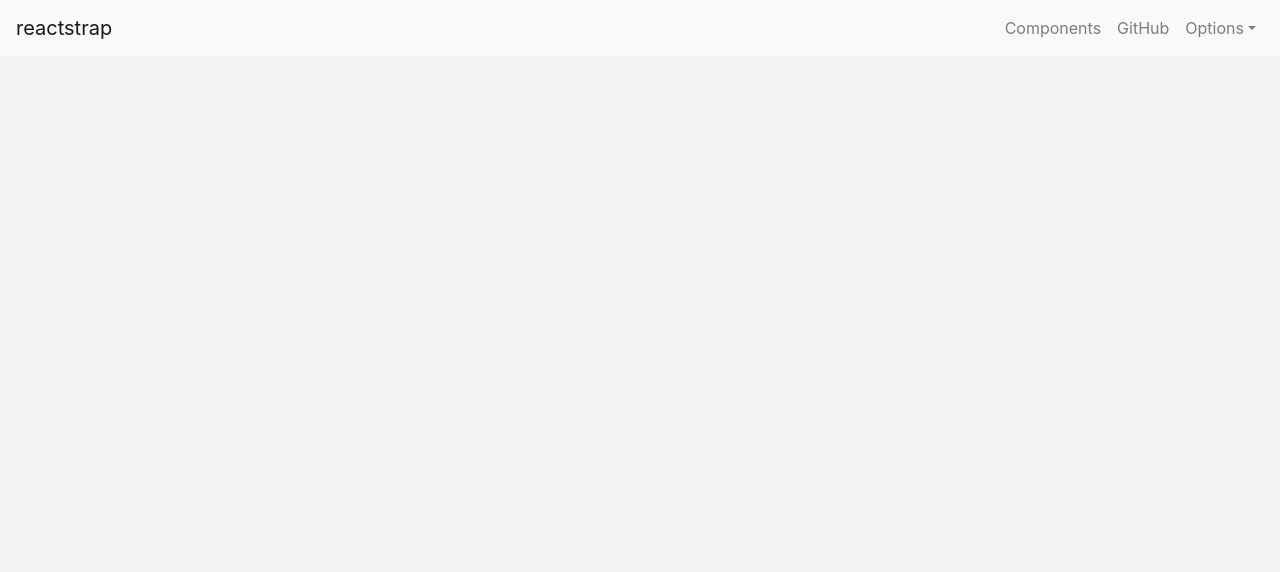
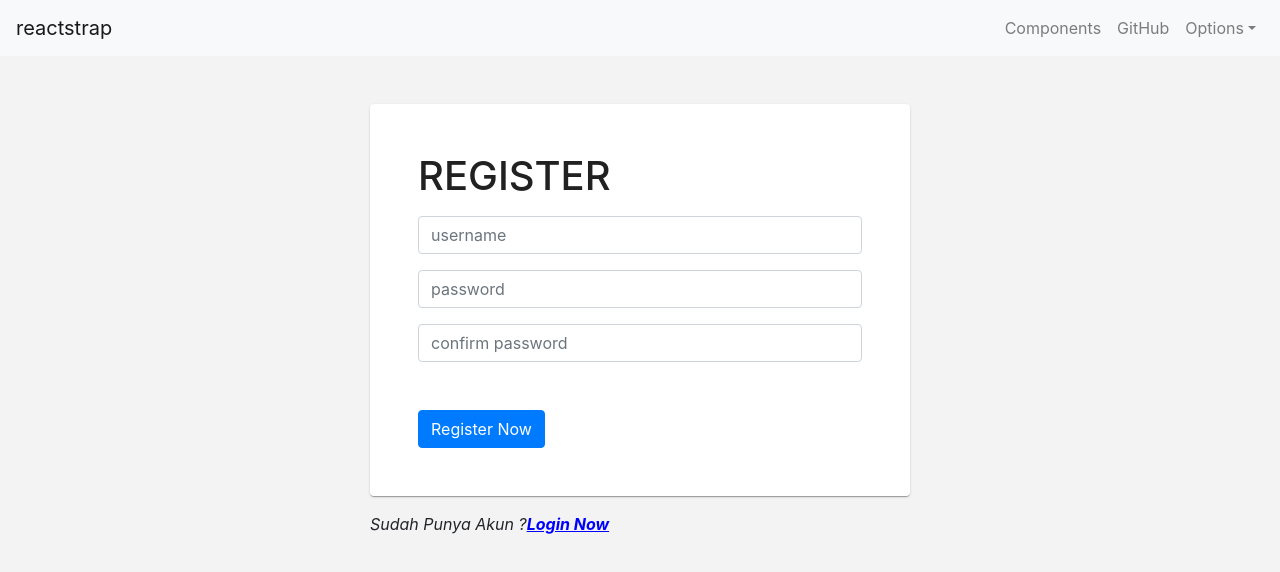
Before and after one commit to jamaludinfikrii/bioskop-pwd, a React (Create React App) app: page /register in a window 1280 px wide. Shown: the top 572 px of the page. Built offline with nearby package versions, Linux system fonts and the light colour scheme.

Commit message:
movie-detail login

```diff
--- a/src/App.js
+++ b/src/App.js
@@ -3,10 +3,12 @@ import Header from './components/header'
 import MovieList from './pages/movieList'
 import Bebas from './pages/admin/manageMovie'
 import MovieDetail from './pages/movieDetail'
+import Register from './pages/register'
 
 import { Route } from 'react-router-dom'
 
 import './App.css';
+import Login from './pages/login';
 
 class App extends React.Component {
 
@@ -17,6 +19,8 @@ class App extends React.Component {
         <Route exact path='/' component= {MovieList} />
         <Route path='/manage' component={Bebas} />
         <Route path='/movie-detail' component={MovieDetail} />
+        <Route path='/register' component={Register} />
+        <Route path='/login' component={Login} />
       </div>
     );
   }
--- a/src/index.js
+++ b/src/index.js
@@ -5,11 +5,18 @@ import * as serviceWorker from './serviceWorker';
 import 'bootstrap/dist/css/bootstrap.min.css'
 import App from './App';
 import { BrowserRouter } from 'react-router-dom'
+import { createStore } from 'redux'
+import { Provider } from 'react-redux'
+import Reducer from './redux/reducers'
+
+const bebas = createStore(Reducer)
 
 ReactDOM.render(
-    <BrowserRouter>
-        <App/>
-    </BrowserRouter>
+    <Provider store={bebas}>
+        <BrowserRouter>
+            <App/>
+        </BrowserRouter>
+    </Provider>
 , document.getElementById('root'));
 
 // If you want your app to work offline and load faster, you can change
--- a/src/pages/login.jsx
+++ b/src/pages/login.jsx
@@ -0,0 +1,32 @@
+import React, { Component } from 'react'
+import {Paper} from '@material-ui/core'
+import { Link } from 'react-router-dom'
+
+class Login extends Component {
+    render() {
+        return (
+            <div className='container'>
+            <div className='row justify-content-center mt-5'>
+                <div className='col-md-6'>
+                    <Paper className='p-5'>
+                    <h1> LOGIN </h1>
+                    <input className='form-control mt-3' type='text' placeholder='username' />
+                    <input className='form-control mt-3' type='text' placeholder='password' />
+                    <input type='button' className='btn btn-primary mt-5' value='Login' />
+                    </Paper>
+                    <p className='mt-3' style={{fontStyle:'italic'}}>
+                        Belum Punya Akun ?
+                        <Link to='/register'>
+                        <span style={{color:'blue',fontWeight :"bolder" , textDecoration:'underline',cursor:'pointer'}}>
+                            Register Now
+                        </span>
+                        </Link>
+                    </p>
+                </div>
+            </div>
+            </div>
+        )
+    }
+}
+
+export default Login
--- a/src/pages/movieDetail.jsx
+++ b/src/pages/movieDetail.jsx
@@ -1,11 +1,13 @@
 import React from 'react'
 import Axios from 'axios';
+import { connect } from 'react-redux'
+import { Redirect } from 'react-router-dom'
     // Dari Movie List kirim Id Ke Movie Detail
     // Di Movie Detail kita get movie berdasarkan ID
     // Dapet Data, kemudian taruh di state
     // Lalu State di render
 class MovieDetail extends React.Component{
-    state = { data : null }
+    state = { data : null , login : null }
     componentDidMount(){
         var id = this.props.location.search.split('=')[1]
         Axios.get('http://localhost:2000/movies/' + id)
@@ -16,7 +18,18 @@ class MovieDetail extends React.Component{
             console.log(err)
         })
     }
+
+    onBuyTicketClick = () => {
+        if(this.props.user.id === 0){
+            this.setState({login : false})
+        }
+    }
     render(){
+        if(this.state.login === false){
+            return(
+                <Redirect to='/login' />
+            )
+        }
         if(this.state.data === null){
             return (<p> Loading ... </p>)
         }
@@ -33,7 +46,7 @@ class MovieDetail extends React.Component{
                         <p>{this.state.data.duration} Minutes </p>
                         <p> Playing At : {this.state.data.playingAt.join(',')} </p>
                         <p style={{fontStyle:'italic'}}> {this.state.data.sinopsis} </p>
-                        <input type='button' className='btn btn-outline-success' value='Buy Ticket' />
+                        <input onClick={this.onBuyTicketClick} type='button' className='btn btn-outline-success' value='Buy Ticket' />
                     </div>
                 </div>
             </div>
@@ -41,4 +54,10 @@ class MovieDetail extends React.Component{
     }
 }
 
-export default MovieDetail
+const mapStateToProps = (state) => {
+    return{
+        user : state.user
+    }
+}
+
+export default connect(mapStateToProps)(MovieDetail)
--- a/src/pages/register.jsx
+++ b/src/pages/register.jsx
@@ -0,0 +1,33 @@
+import React, { Component } from 'react'
+import {Paper} from '@material-ui/core'
+import { Link } from 'react-router-dom'
+
+class Register extends Component {
+    render() {
+        return (
+            <div className='container'>
+            <div className='row justify-content-center mt-5'>
+                <div className='col-md-6'>
+                    <Paper className='p-5'>
+                    <h1> REGISTER </h1>
+                    <input className='form-control mt-3' type='text' placeholder='username' />
+                    <input className='form-control mt-3' type='text' placeholder='password' />
+                    <input className='form-control mt-3' type='text' placeholder='confirm password' />
+                    <input type='button' className='btn btn-primary mt-5' value='Register Now' />
+                    </Paper>
+                    <p className='mt-3' style={{fontStyle:'italic'}}>
+                        Sudah Punya Akun ?
+                        <Link to='/login'>
+                        <span style={{color:'blue',fontWeight :"bolder" , textDecoration:'underline',cursor:'pointer'}}>
+                            Login Now
+                        </span>
+                        </Link>
+                    </p>
+                </div>
+            </div>
+            </div>
+        )
+    }
+}
+
+export default Register
--- /dev/null
+++ b/src/redux/reducers/index.js
@@ -0,0 +1,6 @@
+import {combineReducers} from 'redux'
+import UserReducer from './user'
+
+export default combineReducers({
+    user : UserReducer
+})
--- /dev/null
+++ b/src/redux/reducers/user.js
@@ -0,0 +1,9 @@
+const INITIAL_STATE = {id : 0  ,username : '' , password : ''}
+
+export default (state = INITIAL_STATE,action) => {
+    if(action.type === 'LOGIN_SUCCESS'){
+        return action.payload
+    }else{
+        return state
+    }
+}
```
